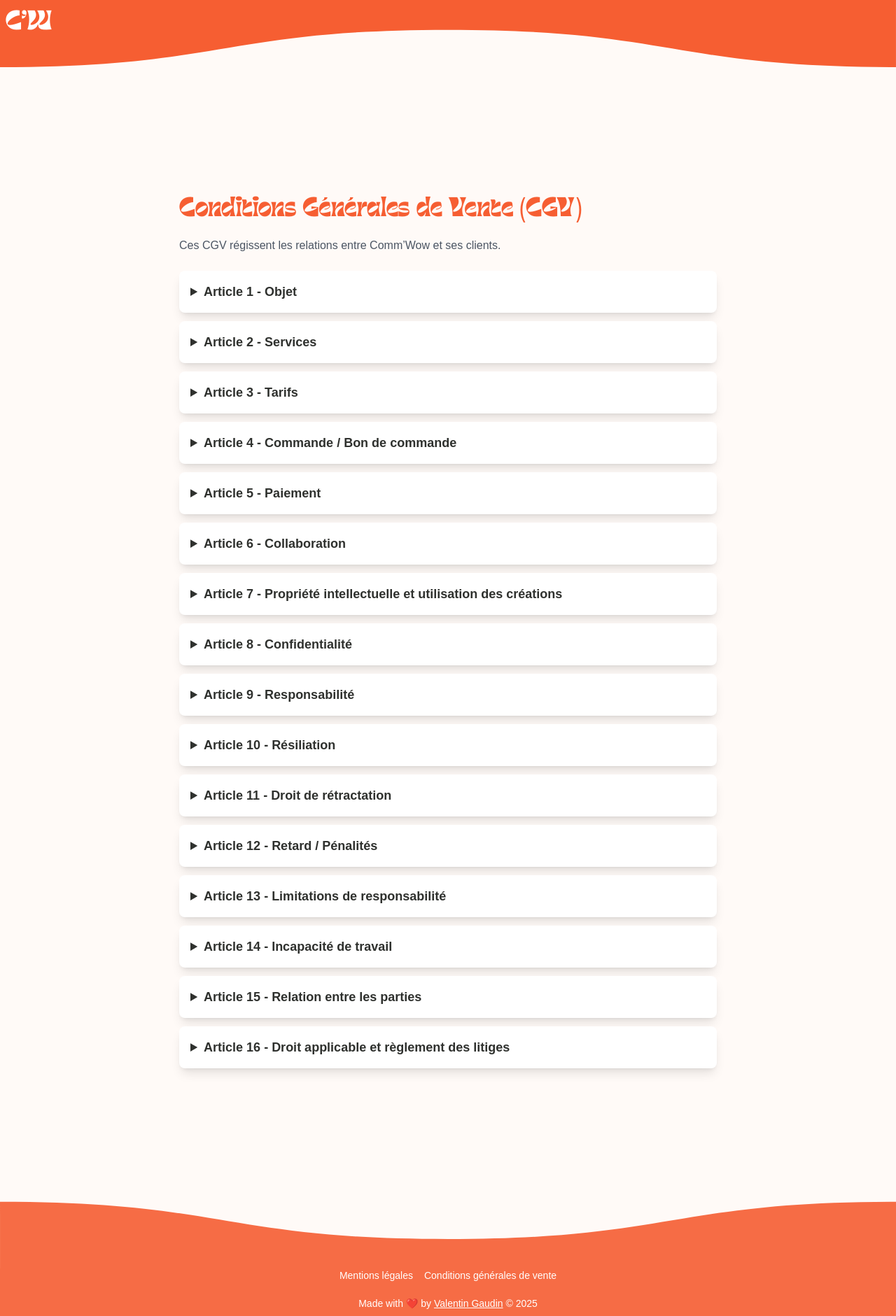
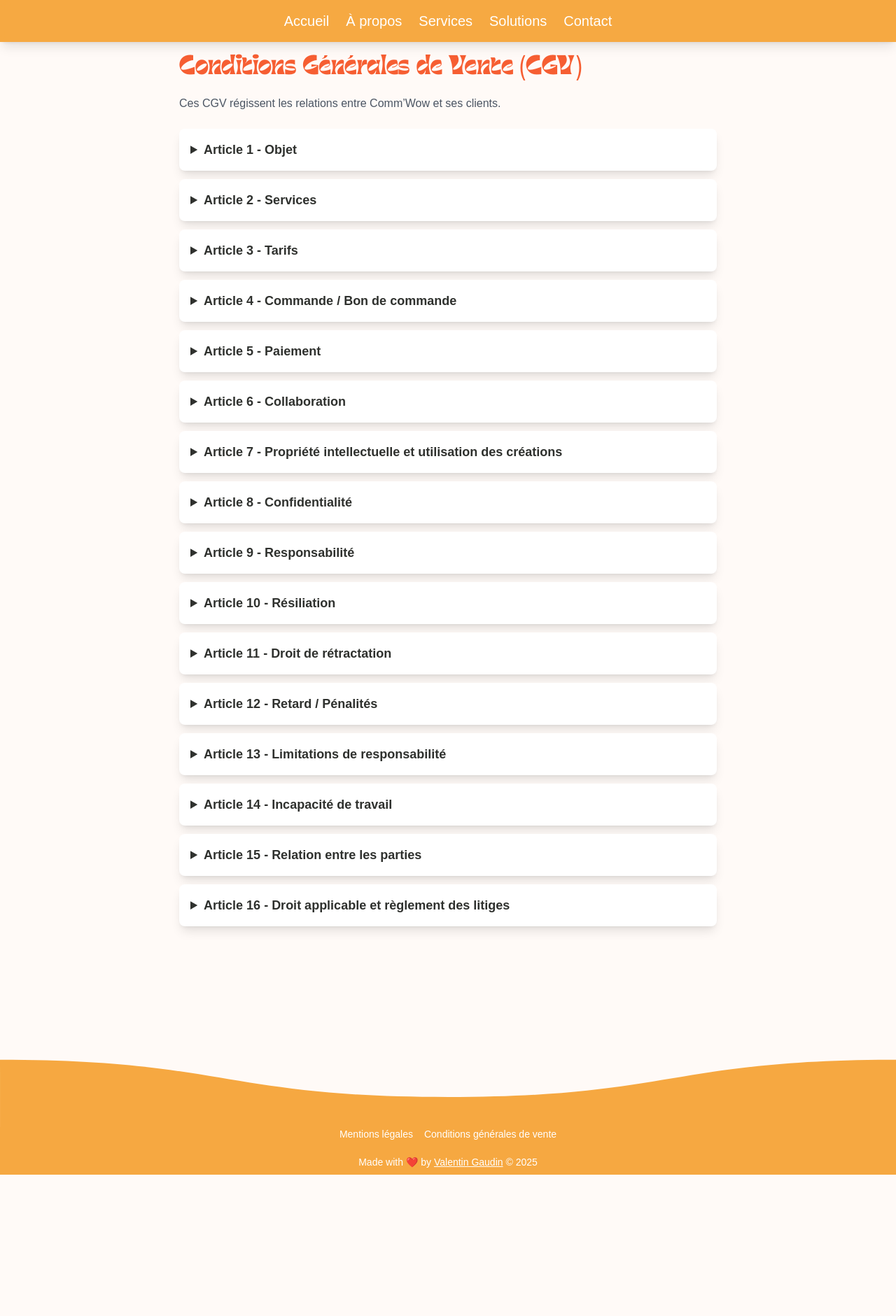
Before and after one commit to ValentinGaudin/commwow, a Next.js app: page /cgv in a window 1280 px wide. Shown: the whole page at 70% size. After the commit the page ends 1679 px from the top, so only its background shows below. Built offline with nearby package versions, Linux system fonts and the light colour scheme.

Commit message:
fix(app): adapt footer, rework nav, scroll

```diff
--- a/src/app/cgv/page.tsx
+++ b/src/app/cgv/page.tsx
@@ -1,7 +1,3 @@
-import Link from 'next/link';
-
-import { Wave } from '@/components/atoms';
-
 const articles = [
 	{
 		title: 'Objet',
@@ -157,12 +153,6 @@ const articles = [
 const Page = () => {
 	return (
 		<section className="min-h-screen">
-			<Wave className={'rotate-180'} classNamePath={'fill-primary'} />
-			<Link href={'/'} className="absolute top-0 left-0 z-50">
-				<h1 className="font-barba text-md sm:text-2xl md:text-3xl lg:text-4xl text-white p-2">
-					C’W
-				</h1>
-			</Link>
 			<div className="text-black py-12 px-6 h-full">
 				<div className="min-h-screen p-6">
 					<div className="max-w-3xl mx-auto">
--- a/src/app/layout.tsx
+++ b/src/app/layout.tsx
@@ -76,7 +76,7 @@ const RootLayout = ({
 					{children}
 					<Analytics />
 				</Toaster>
-				<Wave classNamePath="fill-primary/90" />
+				<Wave classNamePath="fill-ternary/90" />
 				<Footer />
 			</body>
 		</html>
--- a/src/app/mentions-legales/page.tsx
+++ b/src/app/mentions-legales/page.tsx
@@ -1,7 +1,3 @@
-import Link from 'next/link';
-
-import { Wave } from '@/components/atoms';
-
 const legalNotices = [
 	{
 		title: 'Éditeur du site',
@@ -73,20 +69,13 @@ const legalNotices = [
 
 const MentionsLegales = () => {
 	return (
-		<section className="h-svh">
-			<div className="min-h-screen">
-				<Wave className={'rotate-180'} classNamePath={'fill-primary'} />
-				<div className="h-svh">
-					<Link href={'/'} className="absolute top-0 left-0 z-50">
-						<h1 className="font-barba text-md sm:text-2xl md:text-3xl lg:text-4xl text-white p-2">
-							C’W
-						</h1>
-					</Link>
-					<div className="text-black py-12 px-6">
+		<section className="min-h-screen">
+			<div>
+				<div className="text-black py-12 px-6 h-full">
+					<div className="min-h-screen p-6">
 						<h1 className="text-4xl font-barba text-primary mb-6">
 							Mentions Légales
 						</h1>
-
 						<div className="container mx-auto max-w-3xl">
 							{legalNotices.map((legalNotice, index) => (
 								<details
--- a/src/app/page.tsx
+++ b/src/app/page.tsx
@@ -7,7 +7,6 @@ import {
 	Hero,
 	Services,
 	Loader,
-	NavigationBar,
 	ContactModal,
 	AnimatedArrow,
 } from '@/components/atoms';
@@ -67,7 +66,6 @@ export default function Home() {
 				<Loader />
 			) : (
 				<>
-					<NavigationBar />
 					<AnimatedArrow />
 					<Hero />
 					<About />
--- a/src/components/atoms/Footer.tsx
+++ b/src/components/atoms/Footer.tsx
@@ -8,7 +8,7 @@ type Props = {
 const Footer = ({ className }: Props) => {
 	return (
 		<footer
-			className={`bg-primary/90 text-white text-center text-sm ${className}`}
+			className={`bg-ternary/90 text-white text-center text-sm ${className}`}
 		>
 			<div className="flex flex-col md:flex-row justify-center items-center gap-4">
 				<Link
--- a/src/components/atoms/NavigationBar.tsx
+++ b/src/components/atoms/NavigationBar.tsx
@@ -1,6 +1,7 @@
 'use client';
 
 import React, { useEffect, useState } from 'react';
+import { useRouter, useSearchParams } from 'next/navigation';
 
 const sections = [
 	{ id: 'hero', title: 'Accueil' },
@@ -12,6 +13,18 @@ const sections = [
 
 const NavigationBar = () => {
 	const [activeSection, setActiveSection] = useState<string>('');
+	const router = useRouter();
+	const searchParams = useSearchParams();
+	const targetSection = searchParams?.get('section');
+
+	useEffect(() => {
+		if (targetSection) {
+			const element = document.getElementById(targetSection);
+			if (element) {
+				element.scrollIntoView({ behavior: 'smooth' });
+			}
+		}
+	}, [targetSection]);
 
 	const observerOptions = {
 		root: null,
@@ -28,7 +41,6 @@ const NavigationBar = () => {
 	};
 
 	useEffect(() => {
-		requestAnimationFrame(() => {
 		const observer = new IntersectionObserver(
 			observerCallback,
 			observerOptions
@@ -39,33 +51,41 @@ const NavigationBar = () => {
 				observer.observe(element);
 			}
 		});
-		});
+
+		return () => observer.disconnect();
 	}, []);
 
+	const handleNavigation = (sectionId: string) => {
+		if (window.location.pathname !== '/') {
+			router.push(`/?section=${sectionId}`); // Change l'URL sans recharger
+		} else {
+			const element = document.getElementById(sectionId);
+			if (element) {
+				element.scrollIntoView({ behavior: 'smooth' });
+			}
+		}
+	};
+
 	return (
-		<header>
 		<nav className="fixed top-0 w-screen z-50 flex justify-center items-center py-2 px-4 lg:py-4 lg:px-8 bg-ternary/90 backdrop-blur shadow-lg">
 			<ul className="flex space-x-2 lg:space-x-6 text-white">
 				{sections.map((section) => (
 					<li key={section.id}>
-							<a
-								href={`#${section.id}`}
+						<button
+							onClick={() => handleNavigation(section.id)}
 							className={`transition-colors duration-300 font-light text-sm md:text-lg lg:text-xl ${
 								activeSection === section.id
-										? 'text-secondary/70 active:text-red' // Ajoute la couleur active ici
+									? 'text-secondary/70 active:text-red'
 									: 'hover:text-primary'
 							}`}
 						>
 							{section.title}
-							</a>
+						</button>
 					</li>
 				))}
 			</ul>
 		</nav>
-		</header>
 	);
 };
 
-// Fonction pour capitaliser le texte (ex: "hero" → "Hero")
-
 export default NavigationBar;
--- a/src/components/organisms/Header.tsx
+++ b/src/components/organisms/Header.tsx
@@ -1,8 +1,13 @@
 import React from 'react';
-import { Navigation } from '@/components/organisms';
+
+import { NavigationBar } from '@/components/atoms';
 
 const Header = () => {
-	return <Navigation />;
+	return (
+		<header className="sticky top-0 z-50 bg-white shadow-sm">
+			<NavigationBar />
+		</header>
+	);
 };
 
 export default Header;
--- a/src/components/organisms/Navigation.tsx
+++ /dev/null
@@ -1,9 +0,0 @@
-'use client';
-
-import React from 'react';
-
-const Navigation = () => {
-	return <></>;
-};
-
-export default Navigation;
--- a/src/components/organisms/index.ts
+++ b/src/components/organisms/index.ts
@@ -1,4 +1,3 @@
 export { default as Header } from './Header';
-export { default as Navigation } from './Navigation';
 export { default as ServicesGrid } from './ServicesGrid';
 export { default as Toaster } from './Toaster';
--- a/src/styles/global.css
+++ b/src/styles/global.css
@@ -29,26 +29,10 @@
   @font-face {
       font-family: Barba;
   }
-  /*@font-face {*/
-  /*  font-family: 'Orbitron';*/
-  /*  font-style: normal;*/
-  /*  font-weight: 900;*/
-  /*  src: url('../assets/fonts/Orbitron-Black.ttf') format('truetype');*/
-  /*}*/
 }
 
 *, body, html {
   @apply m-0 p-0 border-0 box-border;
-}
-
-/* width */
-::-webkit-scrollbar {
-  @apply w-1 h-1;
-}
-
-/* Handle */
-::-webkit-scrollbar-thumb {
-  @apply bg-background-white;
 }
 
 @layer base {
```
Lines whose indentation alone changed are shown as unchanged.
